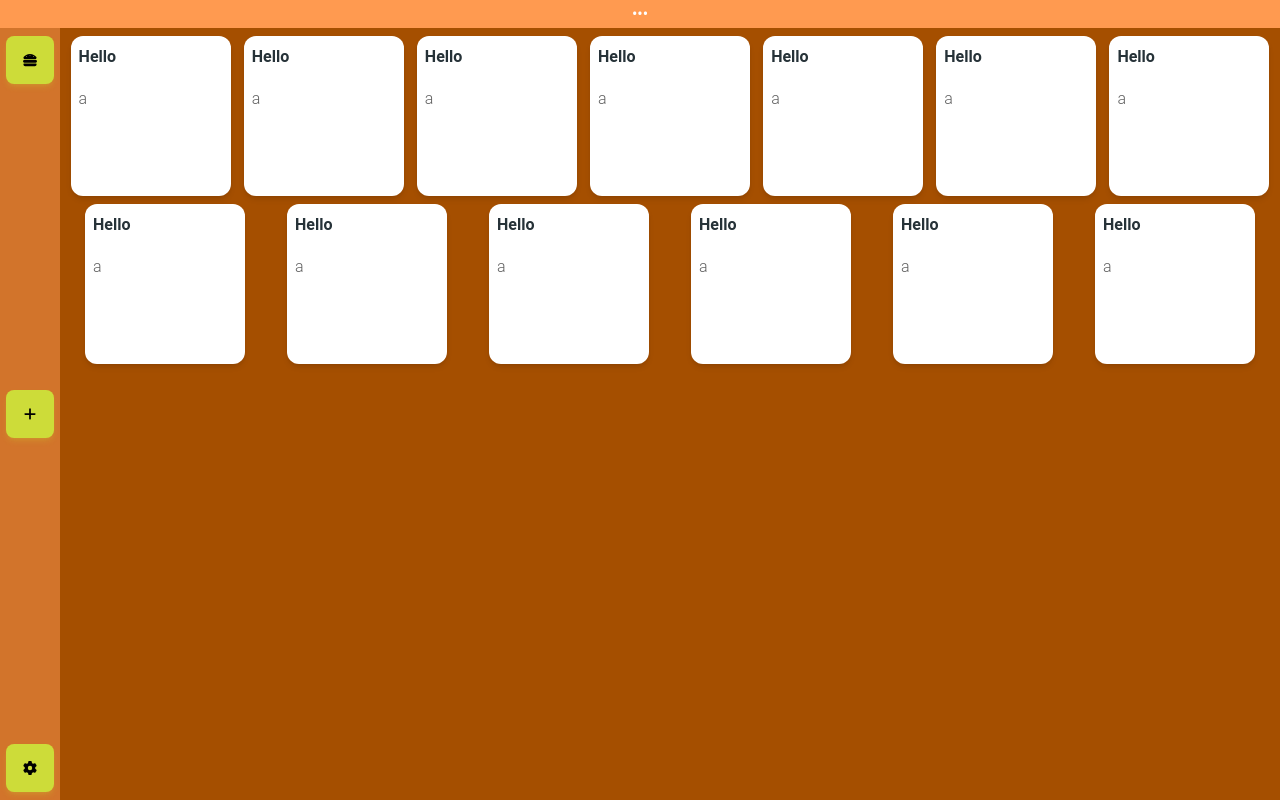
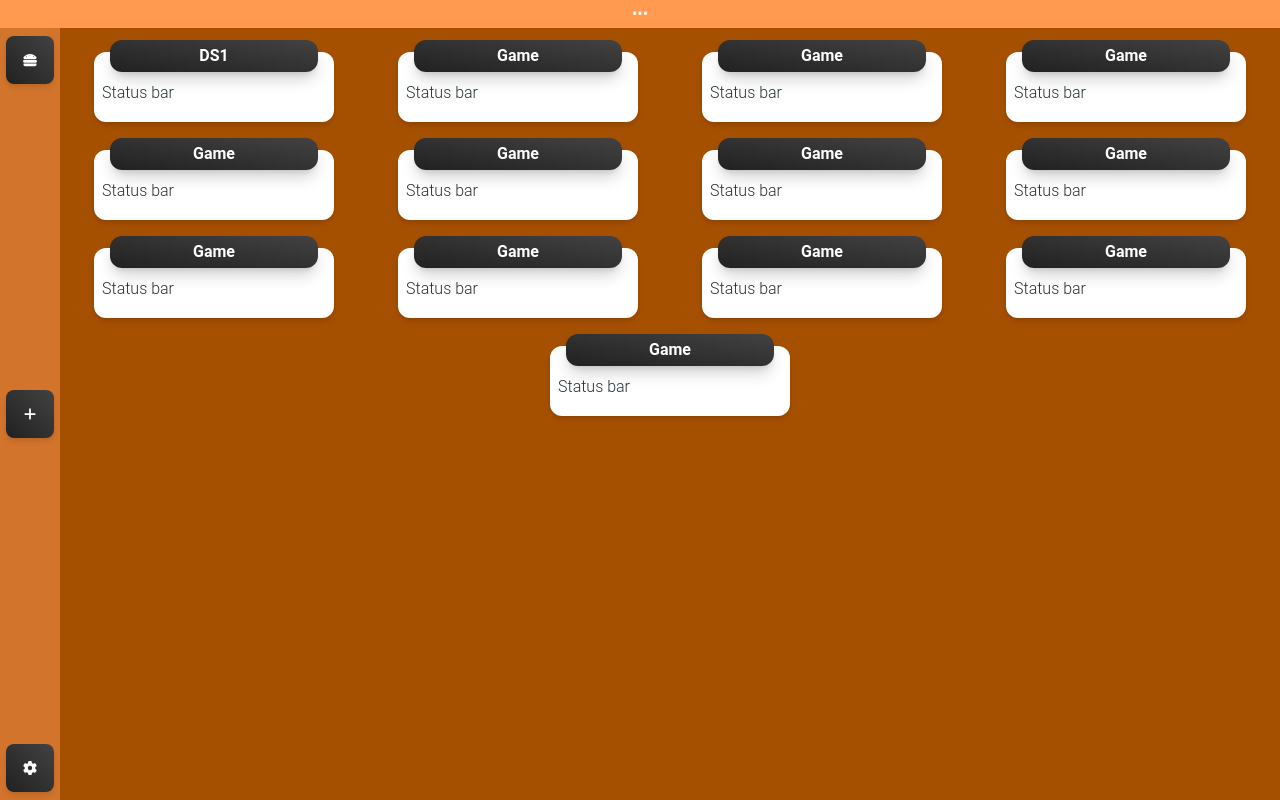
Before and after one commit to nicanordlc/save-manager, a React (Vite) app in the folder frontend/: page /#/ in a window 1280 px wide. Built offline with nearby package versions, Linux system fonts and the light colour scheme.

Commit message:
add marquee effect to game header title

```diff
--- a/frontend/package.json
+++ b/frontend/package.json
@@ -18,6 +18,7 @@
     "match-sorter": "^6.3.4",
     "react": "^18.2.0",
     "react-dom": "^18.2.0",
+    "react-fast-marquee": "^1.6.4",
     "react-icons": "^5.1.0",
     "react-router-dom": "^6.22.3",
     "sort-by": "^1.2.0"
--- a/frontend/src/components/Game.tsx
+++ b/frontend/src/components/Game.tsx
@@ -1,22 +1,51 @@
 import {
   Card,
   CardBody,
-  CardFooter,
+  CardHeader,
   Typography,
 } from "@material-tailwind/react";
+import { useEffect, useRef, useState, type FC } from "react";
+import Marquee from "react-fast-marquee";
 
-const Game = () => {
+type GameProps = {
+  title: string;
+};
+
+const Game: FC<GameProps> = (props) => {
+  const headerRef = useRef<HTMLDivElement>(null);
+  const typographyRef = useRef<HTMLElement>(null);
+  const [shouldMarquee, setShouldMarquee] = useState<boolean>(false);
+
+  useEffect(() => {
+    const headerHeight = headerRef.current?.clientHeight ?? 0;
+    const typographyHeight = typographyRef.current?.clientHeight ?? 0;
+    setShouldMarquee(typographyHeight > headerHeight);
+  }, []);
+
+  const getHeader = (title: string) => {
+    const content = (
+      <Typography ref={typographyRef} className="px-2" variant="h6">
+        {title}
+      </Typography>
+    );
+    return shouldMarquee ? <Marquee>{content}</Marquee> : content;
+  };
+
   return (
     <li>
-      <Card className="size-40">
+      <Card className="mt-4 w-60">
+        <CardHeader
+          ref={headerRef}
+          className="-mt-3 mb-0 grid h-8 place-items-center"
+        >
+          {getHeader(props.title)}
+        </CardHeader>
+
         <CardBody className="p-2">
-          <Typography variant="h6" color="blue-gray" className="mb-2">
-            Hello
+          <Typography color="blue-gray" className="mb-2">
+            Status bar
           </Typography>
         </CardBody>
-        <CardFooter className="p-2 pt-0">
-          <Typography>a</Typography>
-        </CardFooter>
       </Card>
     </li>
   );
--- a/frontend/src/main.tsx
+++ b/frontend/src/main.tsx
@@ -4,6 +4,7 @@ import { HashRouter } from "react-router-dom";
 import {
   type IconButtonStyleTypes,
   ThemeProvider,
+  type CardHeaderStylesType,
 } from "@material-tailwind/react";
 import App from "@/App";
 import "@/index.css";
@@ -11,12 +12,21 @@ import "@/index.css";
 const iconButton: IconButtonStyleTypes = {
   defaultProps: {
     size: "lg",
-    color: "lime",
+    variant: "gradient",
+    color: "gray",
+  },
+};
+
+const cardHeader: CardHeaderStylesType = {
+  defaultProps: {
+    variant: "gradient",
+    color: "gray",
   },
 };
 
 const theme = {
   iconButton,
+  cardHeader,
 };
 
 ReactDOM.createRoot(document.getElementById("root")!).render(
--- a/frontend/src/pages/Saves.tsx
+++ b/frontend/src/pages/Saves.tsx
@@ -13,20 +13,20 @@ const Saves = () => {
 
   return (
     <main>
-      <ul className={clsx("mb-4", "flex flex-wrap justify-around gap-2")}>
-        <Game />
-        <Game />
-        <Game />
-        <Game />
-        <Game />
-        <Game />
-        <Game />
-        <Game />
-        <Game />
-        <Game />
-        <Game />
-        <Game />
-        <Game />
+      <ul className={clsx("mb-4", "flex flex-wrap justify-around gap-3")}>
+        <Game title="DS1" />
+        <Game title="Game" />
+        <Game title="Game" />
+        <Game title="Game" />
+        <Game title="Game" />
+        <Game title="Game" />
+        <Game title="Game" />
+        <Game title="Game" />
+        <Game title="Game" />
+        <Game title="Game" />
+        <Game title="Game" />
+        <Game title="Game" />
+        <Game title="Game" />
       </ul>
     </main>
   );
```
Also changed, not shown: 1 other file (tests, documents, lock files or other folders).
